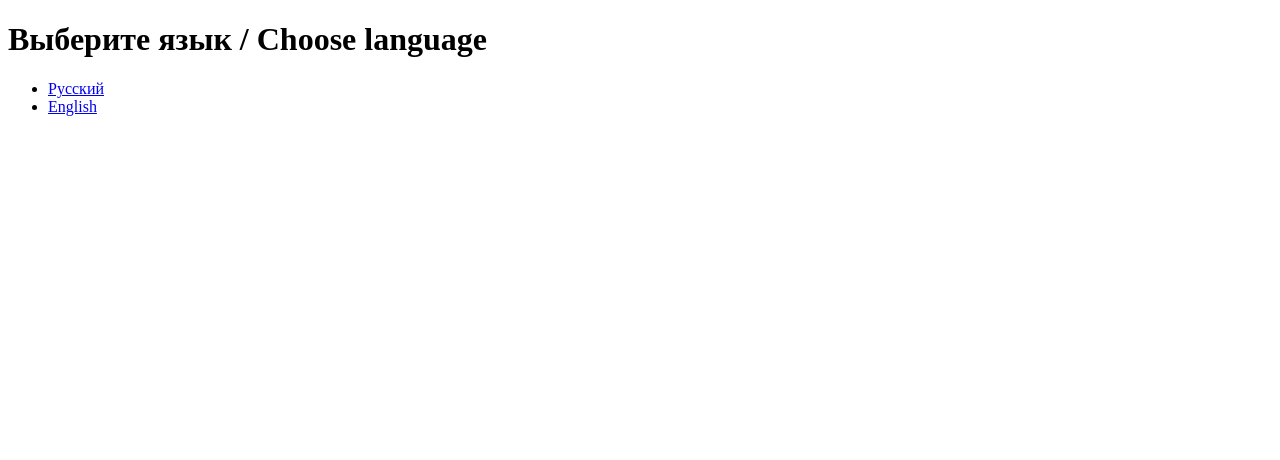
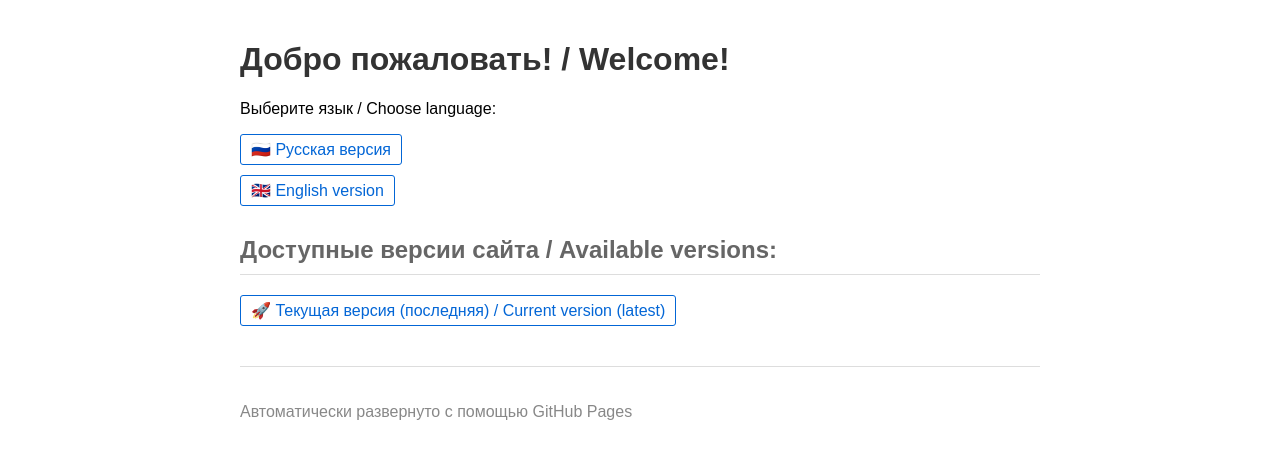
Before and after one commit to TaTkaqp/DSA2.4.3, a plain HTML site: page index.html in a window 1280 px wide. Drawn offline with Linux system fonts and the light colour scheme.

Commit message:
Update index.html

```diff
--- a/index.html
+++ b/index.html
@@ -3,12 +3,37 @@
 <head>
     <meta charset="UTF-8">
     <title>Главная страница</title>
+    <style>
+        body { font-family: Arial, sans-serif; max-width: 800px; margin: 0 auto; padding: 20px; }
+        h1 { color: #333; }
+        h2 { color: #666; border-bottom: 1px solid #ddd; padding-bottom: 10px; }
+        ul { list-style-type: none; padding: 0; }
+        li { margin: 10px 0; }
+        a { text-decoration: none; color: #0366d6; padding: 5px 10px; border: 1px solid #0366d6; border-radius: 3px; display: inline-block; }
+        a:hover { background-color: #0366d6; color: white; }
+        .section { margin-bottom: 30px; }
+    </style>
 </head>
 <body>
-    <h1>Выберите язык / Choose language</h1>
-    <ul>
-        <li><a href="ru/">Русский</a></li>
-        <li><a href="en/">English</a></li>
-    </ul>
+    <div class="section">
+        <h1>Добро пожаловать! / Welcome!</h1>
+        <p>Выберите язык / Choose language:</p>
+        <ul>
+            <li><a href="ru/">🇷🇺 Русская версия</a></li>
+            <li><a href="en/">🇬🇧 English version</a></li>
+        </ul>
+    </div>
+
+    <div class="section">
+        <h2>Доступные версии сайта / Available versions:</h2>
+        <ul id="versions-list">
+            <!-- Список версий будет автоматически добавлен здесь при деплое -->
+            <li><a href="./">🚀 Текущая версия (последняя) / Current version (latest)</a></li>
+        </ul>
+    </div>
+
+    <footer style="margin-top: 40px; padding-top: 20px; border-top: 1px solid #ddd; color: #888;">
+        <p>Автоматически развернуто с помощью GitHub Pages</p>
+    </footer>
 </body>
 </html>
```
